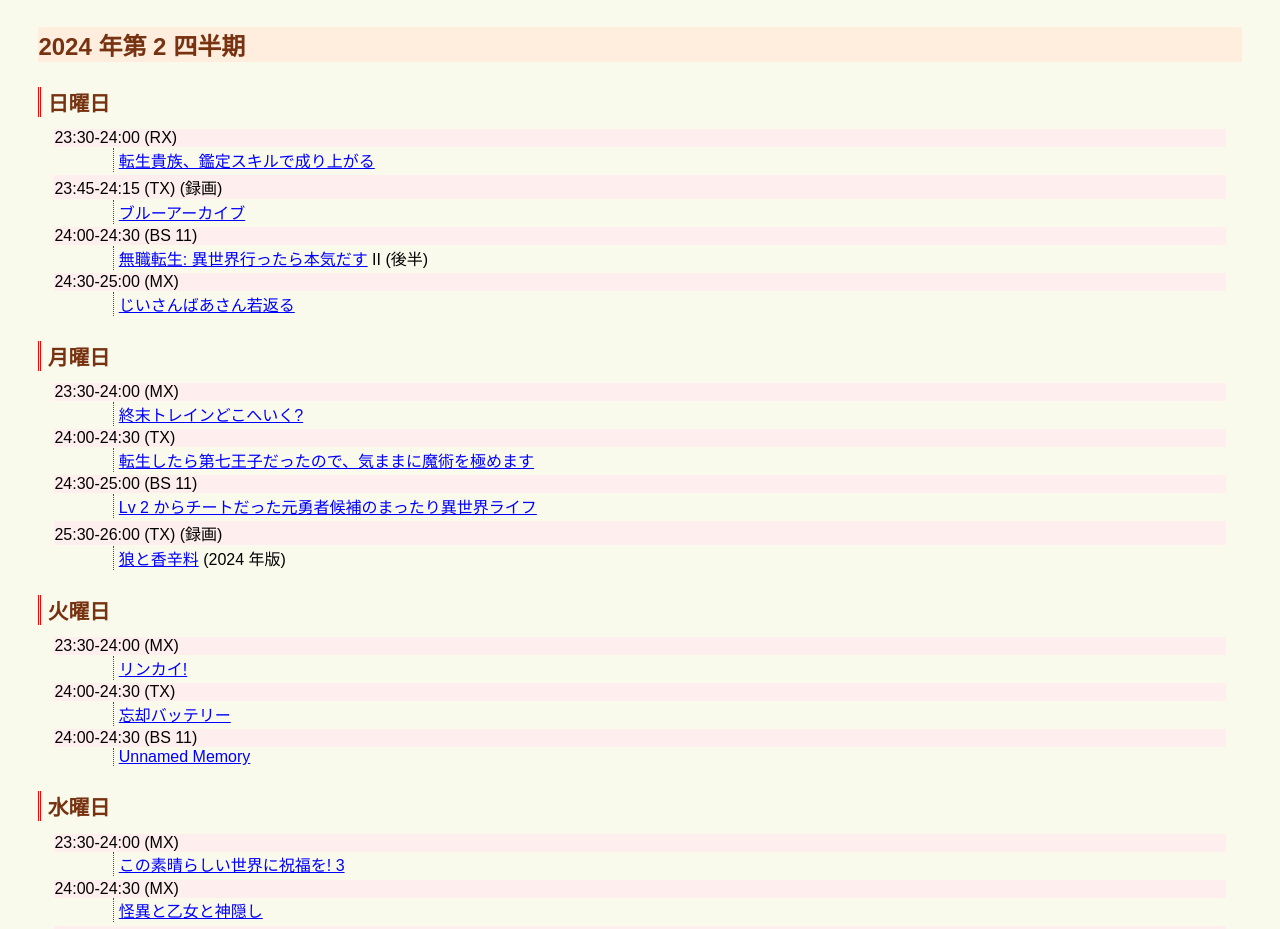
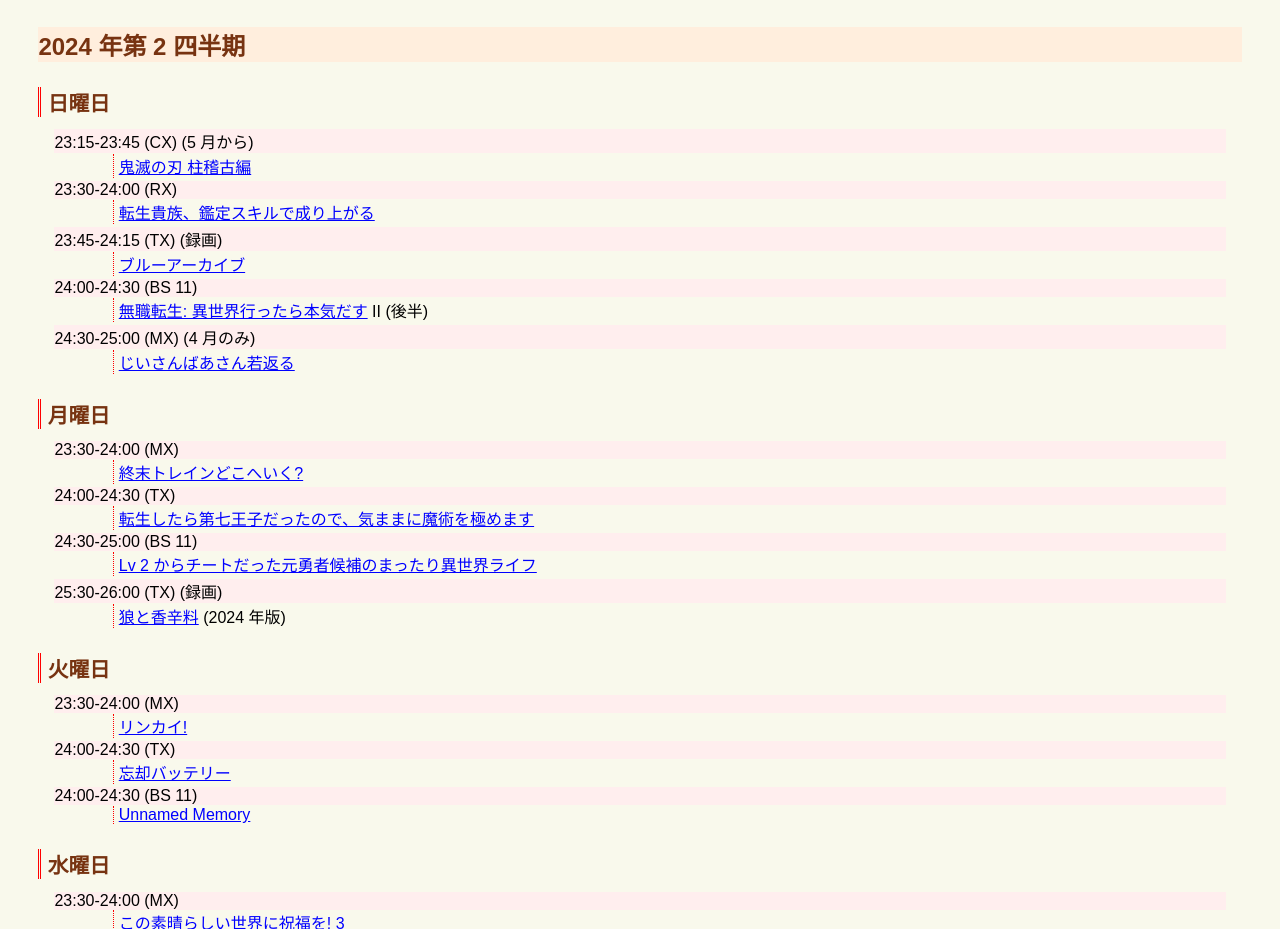
Before and after one commit to magicant/magicant.github.io, a plain HTML site: page latenight.html in a window 1280 px wide. Shown: the part 7100-8029 px from the top of the page. Drawn offline with Linux system fonts and the light colour scheme.

Commit message:
Update latenight

```diff
--- a/latenight.html
+++ b/latenight.html
@@ -345,13 +345,15 @@
 <h2 id="y2024-q2">2024 年第 2 四半期</h2>
 <h3 id="y2024-q2-sun">日曜日</h3>
 <dl>
+<dt>23:15-23:45 (CX) (5 月から)</dt>
+<dd><a href="https://kimetsu.com/anime/hashirageikohen/">鬼滅の刃 柱稽古編</a></dd>
 <dt>23:30-24:00 (RX)</dt>
 <dd><a href="https://kanteiskill.com/">転生貴族、鑑定スキルで成り上がる</a></dd>
 <dt>23:45-24:15 (TX) (録画)</dt>
 <dd><a href="https://sh-anime.shochiku.co.jp/bluearchive-anime/">ブルーアーカイブ</a></dd>
 <dt>24:00-24:30 (BS 11)</dt>
 <dd><a href="https://mushokutensei.jp/">無職転生: 異世界行ったら本気だす</a> II (後半)</dd>
-<dt>24:30-25:00 (MX)</dt>
+<dt>24:30-25:00 (MX) (4 月のみ)</dt>
 <dd><a href="https://jisanbasan.com/">じいさんばあさん若返る</a></dd>
 </dl>
 <h3 id="y2024-q2-mon">月曜日</h3>
```
